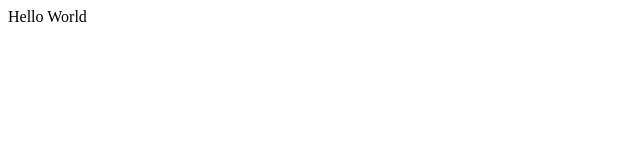
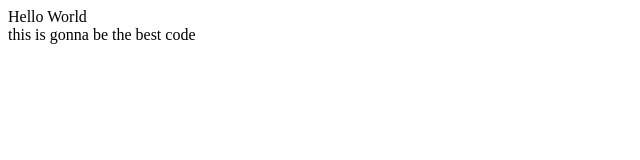
Before and after one commit to BKWes/git-practice, a plain HTML site: page index.html in a window 1280 px wide. Shown: the whole page, without its empty margins (0-640 px from the left). Drawn offline with Linux system fonts and the light colour scheme.

Commit message:
added new code

```diff
--- a/index.html
+++ b/index.html
@@ -10,5 +10,8 @@
     <div>
         Hello World
     </div>
+    <div>
+        this is gonna be the best code
+    </div>
 </body>
 </html>
```
